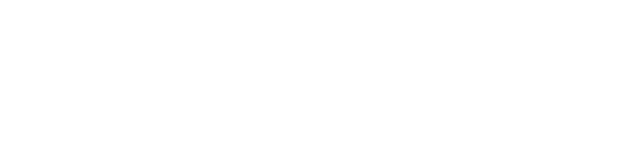
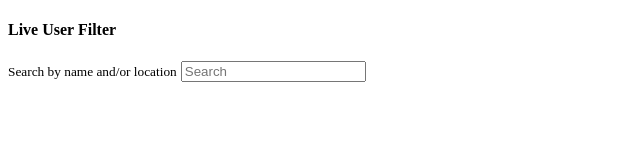
Before and after one commit to webQbe/js_user_filter, a plain HTML site: page index.html in a window 1280 px wide. Shown: the whole page, without its empty margins (0-640 px from the left). Drawn offline with Linux system fonts and the light colour scheme.

Commit message:
Created HTML header elements

```diff
--- a/index.html
+++ b/index.html
@@ -10,7 +10,14 @@
     <title>Live User Filter</title>
 </head>
 <body>
-
+    <div class="container">
+        <header class="header">
+            <!-- HEADER ELEMENTS -->
+            <h4 class="title">Live User Filter</h4>
+            <small class="subtitle">Search by name and/or location</small>
+            <input type="text" id="filter" placeholder="Search">
+        </div>
+    </div>
     <!-- LOAD JS -->
     <script src="script.js"></script>
 </body>
```
